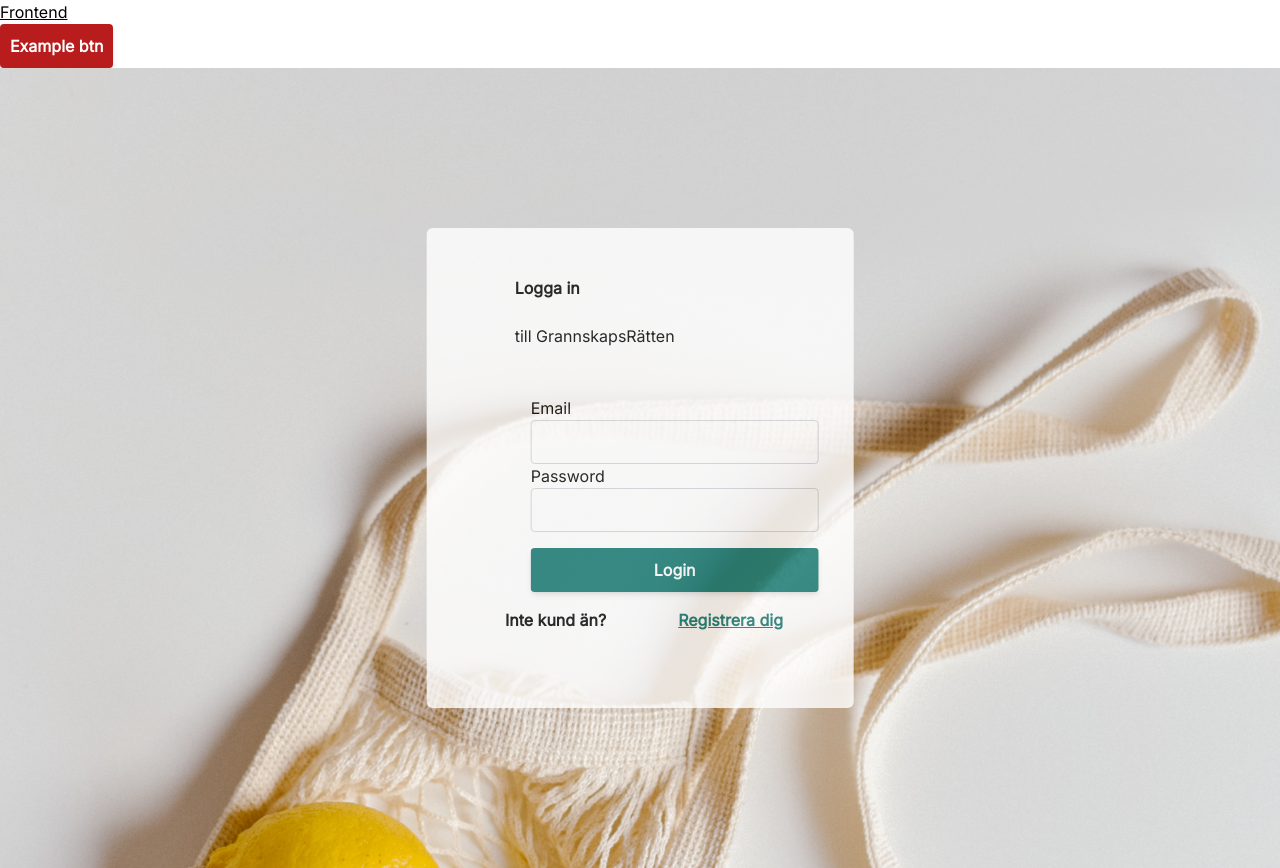
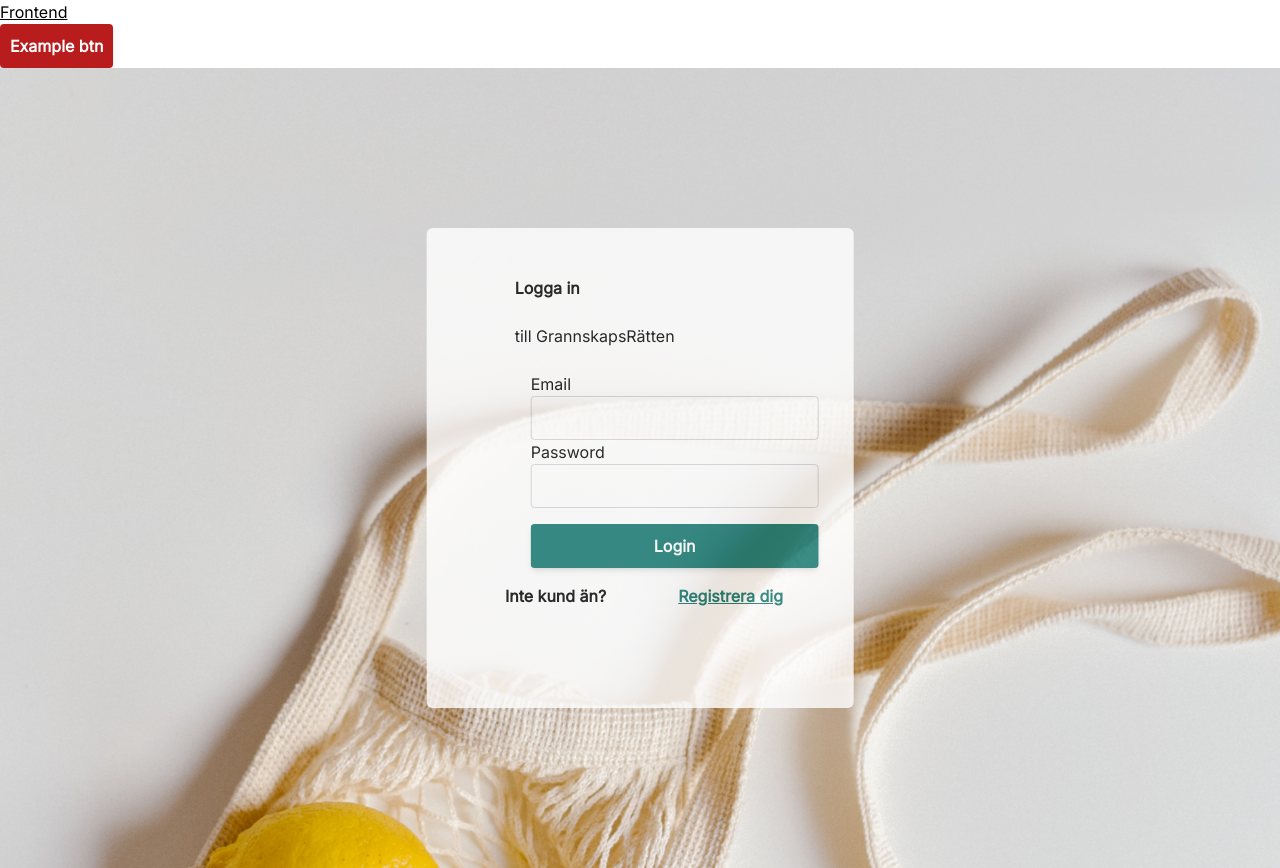
Before and after one commit to BaqerAlabedi/u08-business-idea-dreamteam, a React (Vite) app in the folder front/: page / in a window 1280 px wide. Built offline with nearby package versions, Linux system fonts and the light colour scheme.

Commit message:
style ready

```diff
--- a/front/src/pages/login.tsx
+++ b/front/src/pages/login.tsx
@@ -6,9 +6,9 @@ function Login() {
 		<div className="relative h-screen bg-cover bg-center bg-login ">
 			<div className="absolute rounded-md sm:w-1/2 md:w-1/3 h-3/5 lg:bg-white opacity-80 lg:p-12 top-1/2 left-2/4 transform -translate-x-1/2 -translate-y-1/2">
 				<div className="ml-2 flex flex-col justify-center justify-items-center mb-12">
-					<div className="lg:ml-8 mb-8">
+					<div className="lg:ml-8 mb-4">
 						<h1 className="mb-0 font-bold">Logga in</h1><br></br>
-						<h2 className="w-48 mt-0 mb-4">till GrannskapsRätten</h2>
+						<h2 className="w-48 mt-0 mb-2">till GrannskapsRätten</h2>
 					</div>
 					<form className="lg:ml-12 ">
 						<Input inputID="email" labelText="Email" opacity={1} placeHolder=""></Input>
```
